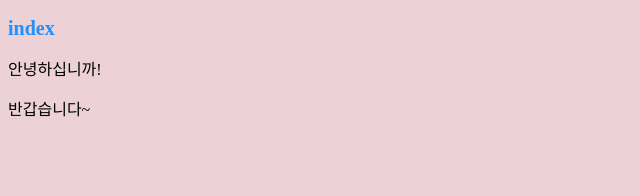
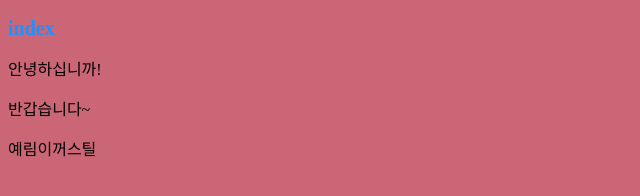
Before and after one commit to junyealim/test, a plain HTML site: page index.html in a window 1280 px wide. Shown: the whole page, without its empty margins (0-640 px from the left). Drawn offline with Linux system fonts and the light colour scheme.

Commit message:
index.html, style.css, readme.md 수정쓰

```diff
--- a/index.html
+++ b/index.html
@@ -10,5 +10,6 @@
     <h2>index</h2>
     <p>안녕하십니까!</p>
     <p>반갑습니다~</p>
+    <p>예림이꺼스틸</p>
 </body>
 </html>
--- a/style.css
+++ b/style.css
@@ -4,5 +4,5 @@ h2 {
 }
 
 body {
-    background-color: rgb(236, 210, 214);
+    background-color: rgb(202, 102, 117);
 }
```
Also changed, not shown: 1 other file.
